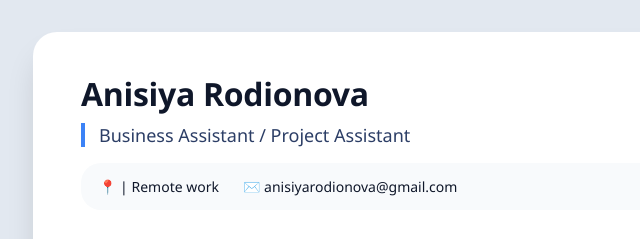
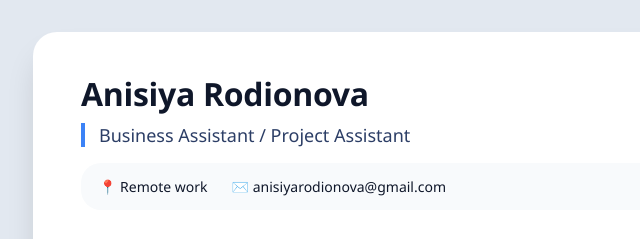
Before and after one commit to ruslanobzor2/finance22222.html, a plain HTML site: page index.html in a window 1280 px wide. Shown: the top 239 px of the page, 107-747 px from the left. Drawn offline with Linux system fonts and the light colour scheme.

Commit message:
Update index.html

```diff
--- a/index.html
+++ b/index.html
@@ -166,7 +166,7 @@
     <div class="subhead">Business Assistant / Project Assistant</div>
 
     <div class="contact">
-        <div>📍 <span> | Remote work</span></div>
+        <div>📍 <span>Remote work</span></div>
         <div>✉️ <span>anisiyarodionova@gmail.com</span></div>
     </div>
 
```
